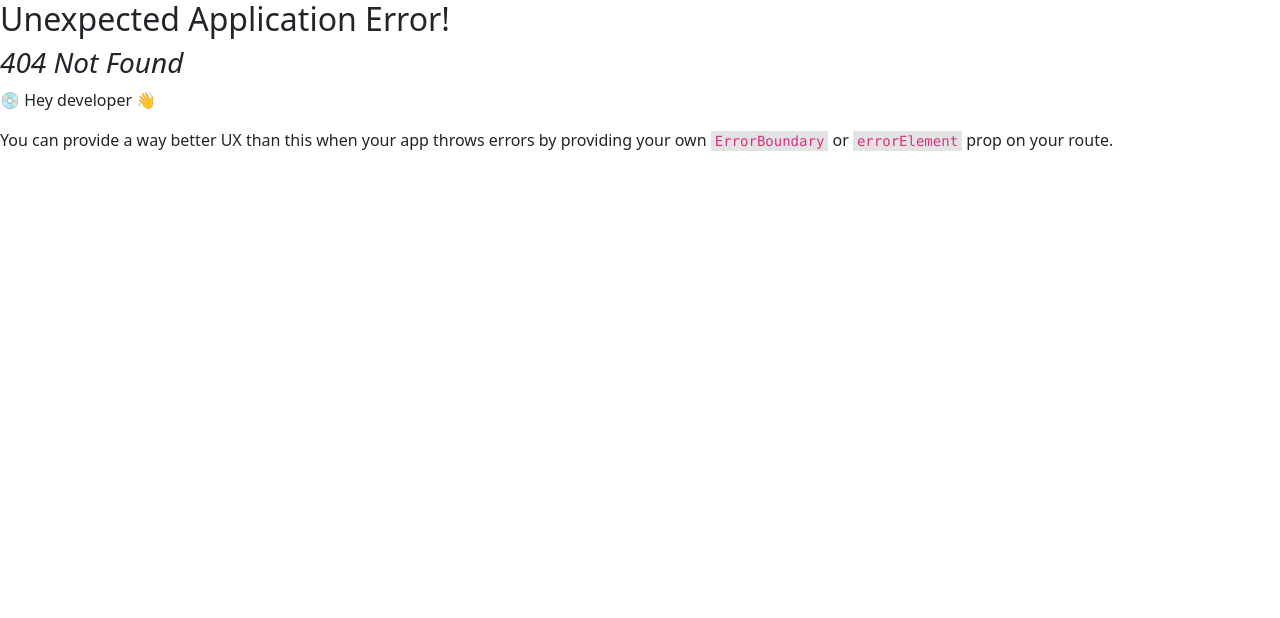
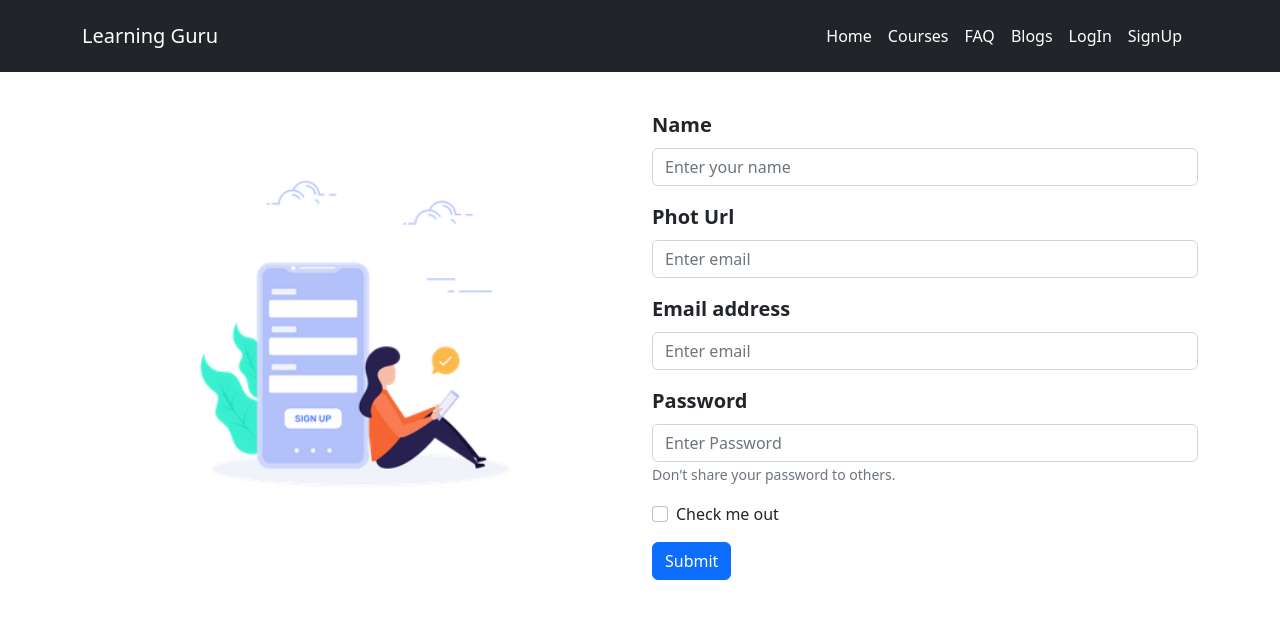
Before and after one commit to arifjahan88/react-learning-guru-client, a React (Create React App) app: page /logout in a window 1280 px wide. Before the commit this address had no page. Shown: the top 618 px of the page. Built offline with nearby package versions, Linux system fonts and the light colour scheme.

Commit message:
after courses work done

```diff
--- /dev/null
+++ b/src/Components/Blogs/Blogs.js
@@ -0,0 +1,11 @@
+import React from "react";
+
+const Blogs = () => {
+  return (
+    <div>
+      <h2>This is Blog Site</h2>
+    </div>
+  );
+};
+
+export default Blogs;
--- /dev/null
+++ b/src/Components/Courses/Courses.css
@@ -0,0 +1,9 @@
+.courses{
+    background-image: url("https://png.pngtree.com/thumb_back/fw800/back_our/20190625/ourmid/pngtree-table-overlooking-office-stationery-image_259709.jpg");
+    padding: 100px;
+    background-repeat: no-repeat;
+    background-size: cover;
+    opacity: 0.75;
+
+
+}
--- /dev/null
+++ b/src/Components/Courses/Courses.js
@@ -0,0 +1,19 @@
+import React from "react";
+import { Col, Container, Row } from "react-bootstrap";
+import "./Courses.css";
+
+const Courses = () => {
+  return (
+    <div>
+      <div className="text-center fs-1 fw-bold courses">OUR COURSES</div>
+      <Container>
+        <Row>
+          <Col lg="3">right nav</Col>
+          <Col lg="9">left nav</Col>
+        </Row>
+      </Container>
+    </div>
+  );
+};
+
+export default Courses;
--- /dev/null
+++ b/src/Components/Faq/Faq.js
@@ -0,0 +1,11 @@
+import React from "react";
+
+const Faq = () => {
+  return (
+    <div>
+      <h2>This is Faq Site</h2>
+    </div>
+  );
+};
+
+export default Faq;
--- a/src/Components/Header/Header.css
+++ b/src/Components/Header/Header.css
@@ -4,10 +4,26 @@
 .header_details p{
     font-size: 20px;
 }
+.header_details{
+    width: 50%;
+}
 
 @media screen and (Max-height: 667px) {
+    .header_image img{
+        width: 300px;
+    }
+    .header_details h1{
+        font-size: 40px;
+    }
+    .header_details p{
+        font-size: 15px;
+    }
     .header_image{
-        width: 350px;
+        margin-top: 50px;
+    }
+    .header_details{
+        width: 100%;
     }
 
+
 }
--- a/src/Components/Header/Header.js
+++ b/src/Components/Header/Header.js
@@ -2,11 +2,12 @@ import React from "react";
 import Image from "./../HeaderImage/header_logo.png";
 import "./Header.css";
 import Button from "react-bootstrap/Button";
+import { Link } from "react-router-dom";
 
 const Header = () => {
   return (
-    <div className="d-lg-flex align-items-center justify-content-center m-5 p-5">
-      <div className="w-50 header_details">
+    <div className="d-lg-flex mt-5 align-items-center justify-content-center d-sm-m-5 p-5">
+      <div className="header_details">
         <h1 className="fw-bold">
           Welcome To <span className="text-warning">Learning Guru</span>
         </h1>
@@ -16,13 +17,16 @@ const Header = () => {
           Code With Harry is my attempt to quickly teach people the fundamentals
           of coding and other skills that took me a very long time to learn.
         </p>
-        <Button variant="outline-secondary">Free Courses</Button>
-        <Button className="ms-2" variant="outline-success">
-          Explore Blog
-        </Button>
+
+        <Link to="courses" className="me-2">
+          <Button variant="outline-secondary">Free Courses</Button>
+        </Link>
+        <Link to="blogs">
+          <Button variant="outline-success">Explore Blogs</Button>
+        </Link>
       </div>
-      <div>
-        <img className="ms-5 header_image" src={Image} alt="" />
+      <div className="header_image">
+        <img src={Image} alt="" />
       </div>
     </div>
   );
--- /dev/null
+++ b/src/Components/LogOut/LogOut.js
@@ -0,0 +1,54 @@
+import React from "react";
+import { Col, Container, Row } from "react-bootstrap";
+import Button from "react-bootstrap/Button";
+import Form from "react-bootstrap/Form";
+import logoutmage from "./../HeaderImage/signupform.png";
+import Image from "react-bootstrap/Image";
+
+const LogOut = () => {
+  return (
+    <div>
+      <Container>
+        <Row>
+          <Col lg="6">
+            <Image className="w-100" src={logoutmage} alt="" />
+          </Col>
+          <Col lf="6" className="d-flex align-items-center">
+            <Form className="w-100">
+              <Form.Group className="mb-3" controlId="formBasicEmail">
+                <Form.Label className="fs-5 fw-semibold">Name</Form.Label>
+                <Form.Control type="email" placeholder="Enter your name" />
+              </Form.Group>
+              <Form.Group className="mb-3" controlId="formBasicEmail">
+                <Form.Label className="fs-5 fw-semibold">Phot Url</Form.Label>
+                <Form.Control type="email" placeholder="Enter email" />
+              </Form.Group>
+              <Form.Group className="mb-3" controlId="formBasicEmail">
+                <Form.Label className="fs-5 fw-semibold">
+                  Email address
+                </Form.Label>
+                <Form.Control type="email" placeholder="Enter email" />
+              </Form.Group>
+
+              <Form.Group className="mb-3" controlId="formBasicPassword">
+                <Form.Label className="fs-5 fw-semibold">Password</Form.Label>
+                <Form.Control type="password" placeholder="Enter Password" />
+                <Form.Text className="text-muted">
+                  Don't share your password to others.
+                </Form.Text>
+              </Form.Group>
+              <Form.Group className="mb-3" controlId="formBasicCheckbox">
+                <Form.Check type="checkbox" label="Check me out" />
+              </Form.Group>
+              <Button variant="primary" type="submit">
+                Submit
+              </Button>
+            </Form>
+          </Col>
+        </Row>
+      </Container>
+    </div>
+  );
+};
+
+export default LogOut;
--- /dev/null
+++ b/src/Components/Login/Login.js
@@ -0,0 +1,46 @@
+import React from "react";
+import { Col, Container, Row } from "react-bootstrap";
+import Button from "react-bootstrap/Button";
+import Form from "react-bootstrap/Form";
+import loginimage from "./../HeaderImage/loginform.png";
+import Image from "react-bootstrap/Image";
+
+const Login = () => {
+  return (
+    <div className="mt-5">
+      <Container>
+        <Row>
+          <Col lg="6">
+            <Image className="w-100" src={loginimage} alt="" />
+          </Col>
+          <Col lg="6" className="d-flex align-items-center">
+            <Form className="w-100">
+              <Form.Group className="mb-3" controlId="formBasicEmail">
+                <Form.Label className="fs-5 fw-semibold">
+                  Email address
+                </Form.Label>
+                <Form.Control type="email" placeholder="Enter email" />
+              </Form.Group>
+
+              <Form.Group className="mb-3" controlId="formBasicPassword">
+                <Form.Label className="fs-5 fw-semibold">Password</Form.Label>
+                <Form.Control type="password" placeholder="Enter Password" />
+                <Form.Text className="text-muted">
+                  Don't share your password to others.
+                </Form.Text>
+              </Form.Group>
+              <Form.Group className="mb-3" controlId="formBasicCheckbox">
+                <Form.Check type="checkbox" label="Check me out" />
+              </Form.Group>
+              <Button variant="primary" type="submit">
+                Submit
+              </Button>
+            </Form>
+          </Col>
+        </Row>
+      </Container>
+    </div>
+  );
+};
+
+export default Login;
--- a/src/Components/Navbar/Navber.js
+++ b/src/Components/Navbar/Navber.js
@@ -2,6 +2,7 @@ import React from "react";
 import Container from "react-bootstrap/Container";
 import Nav from "react-bootstrap/Nav";
 import Navbar from "react-bootstrap/Navbar";
+import { Link } from "react-router-dom";
 
 const Navber = () => {
   return (
@@ -19,22 +20,30 @@ const Navber = () => {
           <Navbar.Collapse id="responsive-navbar-nav">
             <Nav className="me-auto"></Nav>
             <Nav>
-              <Nav.Link href="#deets">Home</Nav.Link>
-              <Nav.Link eventKey={2} href="#memes">
+              <Link className="text-decoration-none text-white me-3" to="/">
+                Home
+              </Link>
+              <Link
+                className="text-decoration-none text-white me-3"
+                to="courses"
+              >
                 Courses
-              </Nav.Link>
-              <Nav.Link eventKey={3} href="#memes">
+              </Link>
+              <Link className="text-decoration-none text-white me-3" to="faq">
                 FAQ
-              </Nav.Link>
-              <Nav.Link eventKey={4} href="#memes">
+              </Link>
+              <Link className="text-decoration-none text-white me-3" to="blogs">
                 Blogs
-              </Nav.Link>
-              <Nav.Link eventKey={5} href="#memes">
+              </Link>
+              <Link className="text-decoration-none text-white me-3" to="login">
                 LogIn
-              </Nav.Link>
-              <Nav.Link eventKey={6} href="#memes">
+              </Link>
+              <Link
+                className="text-decoration-none text-white me-3"
+                to="logout"
+              >
                 SignUp
-              </Nav.Link>
+              </Link>
             </Nav>
           </Navbar.Collapse>
         </Container>
```
Also changed, not shown: src/Routes/Route.js (+25 -0 lines), src/Components/HeaderImage/loginform.png (added), src/Components/HeaderImage/signupform.png (added).
